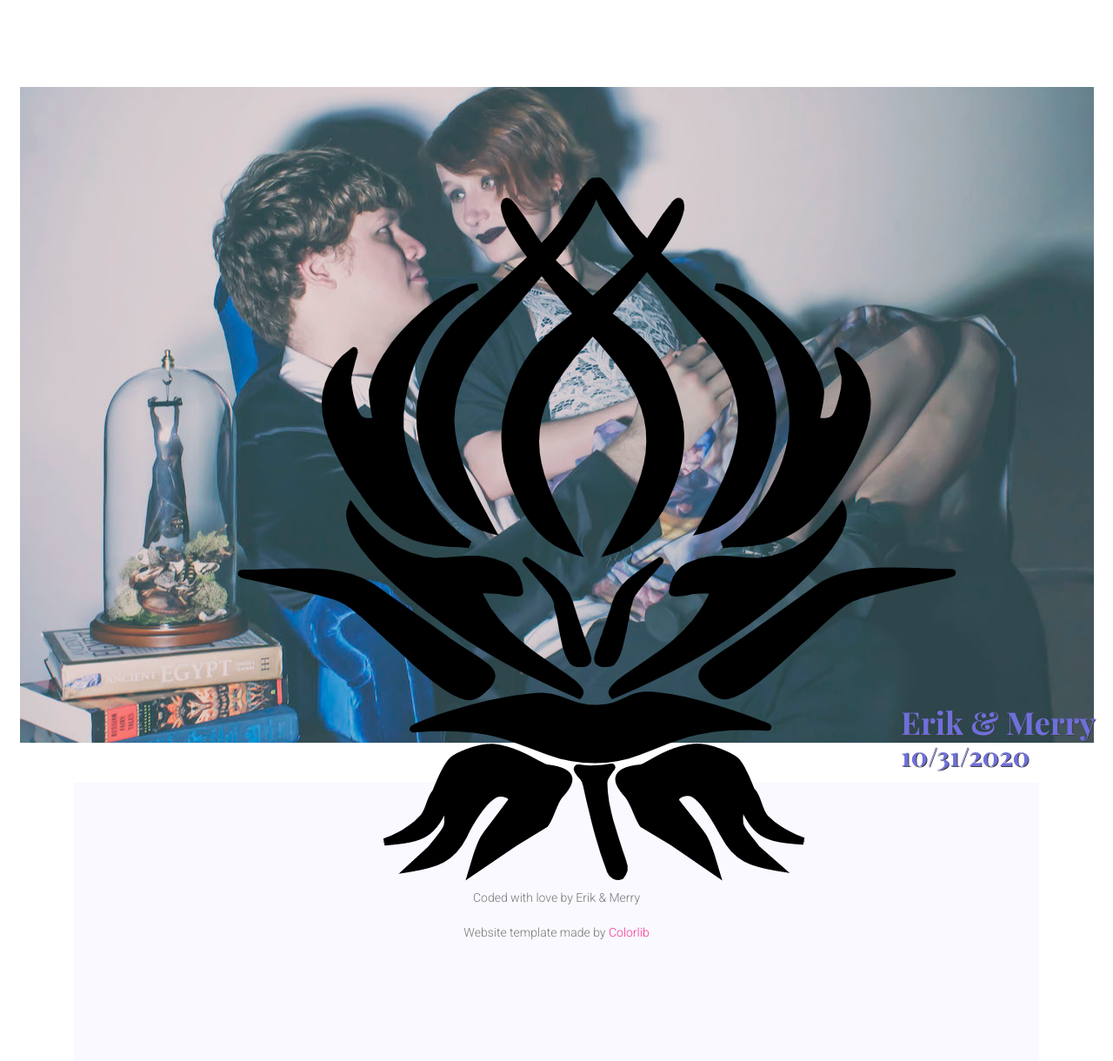
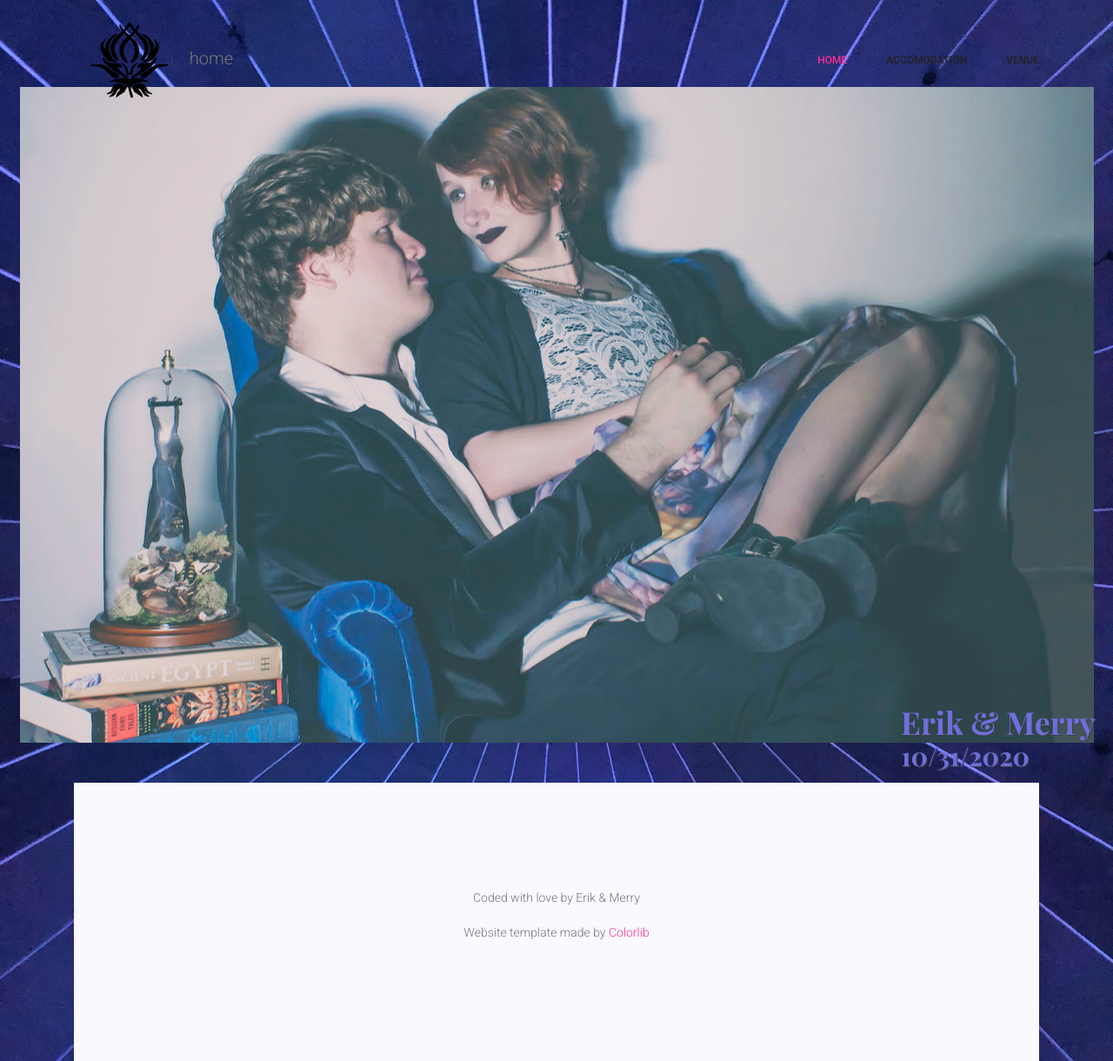
Before and after one commit to endere/merrik-wedding, a Flask app: page / in a window 1280 px wide; the page is wider, and only the part inside the window is pictured. Shown: that part at 87% size. Run offline with Flask 2, Linux system fonts and the light colour scheme; some libraries are stand-ins or nearby versions.

Commit message:
backgrounds added, color showing up in firefox, images linking in editor, not in browser

```diff
--- a/wedding_site/static/templates/css/index.css
+++ b/wedding_site/static/templates/css/index.css
@@ -8,9 +8,24 @@
   padding-right: 20px;
 }
 
-
-
-
 #names {
   margin-bottom: -10px;
 }
+
+.logo {
+  padding-bottom: 30px;
+  padding-left: 30px;
+  padding-top: 70px;
+  width: 30px;
+  height: 30px;
+}
+
+.layout_body{
+  background-image: url("/wedding_site/static/templates/img/backgrounds/ivan-mercado-sIt6V8ESCks-unsplash.jpg"), url("/wedding_site/static/templates/img/backgrounds/jennifer-pajula-7gtx_iUFABo-unsplash.jpg");
+  background-color: lightSteelBlue;
+  height: 100%, 100%;
+  background-position: center, center;
+  background-repeat: no-repeat, no-repeat;
+  background-size: cover, cover;
+
+}
--- a/wedding_site/static/templates/honey-doc/css/main.css
+++ b/wedding_site/static/templates/honey-doc/css/main.css
@@ -109,11 +109,6 @@
     width: 18%;
 }
 
-.logo {
-    padding-bottom: 30px;
-    padding-left: 30px;
-    padding-top: 70px;
-}
 
 .left-nav ul {
     margin: 0;
--- a/wedding_site/static/templates/layout.html
+++ b/wedding_site/static/templates/layout.html
@@ -20,7 +20,7 @@
         {% block css %}
         {% endblock %}
     </head>
-    <body>
+    <body class="layout_body">
 
         <!--================Header Menu Area =================-->
         <header class="header_area">
```
Also changed, not shown: wedding_site/static/templates/honey-doc/img/logo.png (deleted), wedding_site/static/templates/img/backgrounds/ivan-mercado-sIt6V8ESCks-unsplash.jpg (added), wedding_site/static/templates/img/backgrounds/jennifer-pajula-7gtx_iUFABo-unsplash.jpg (added), wedding_site/static/templates/img/logo.png.
